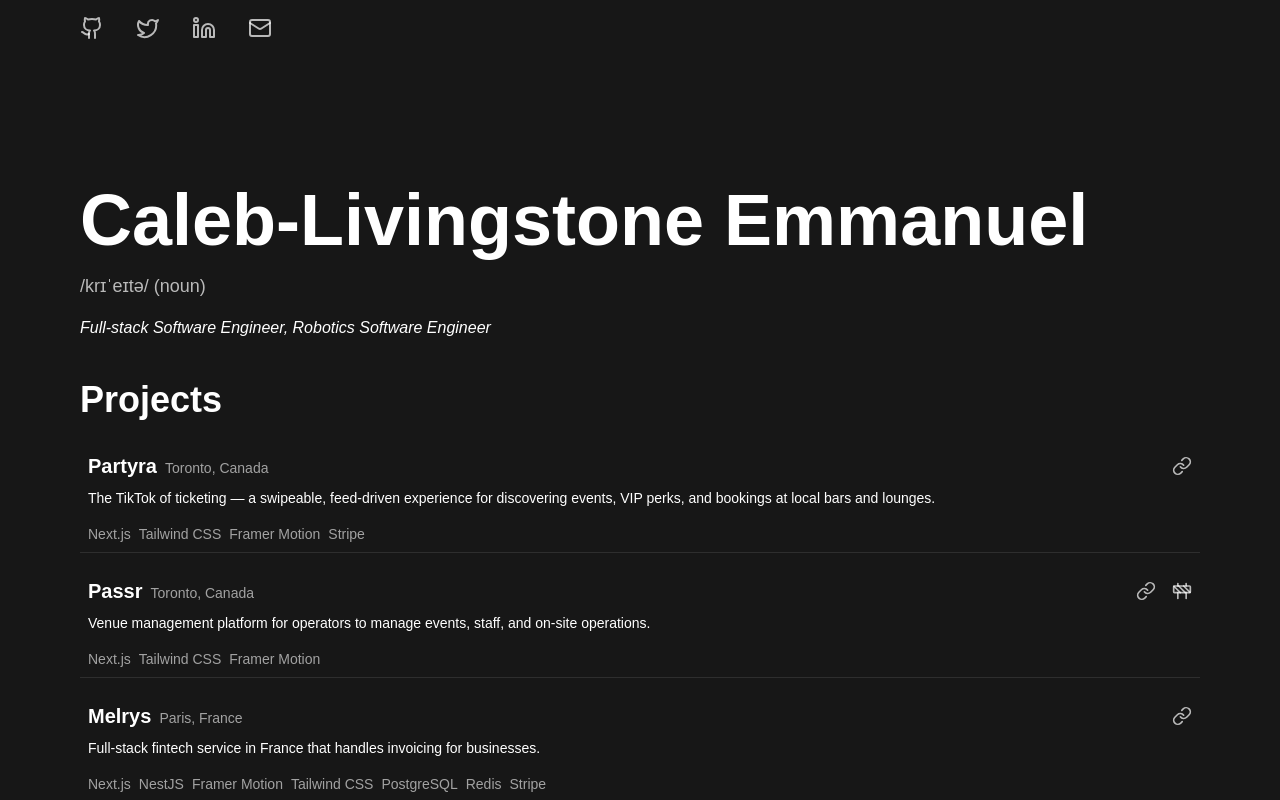
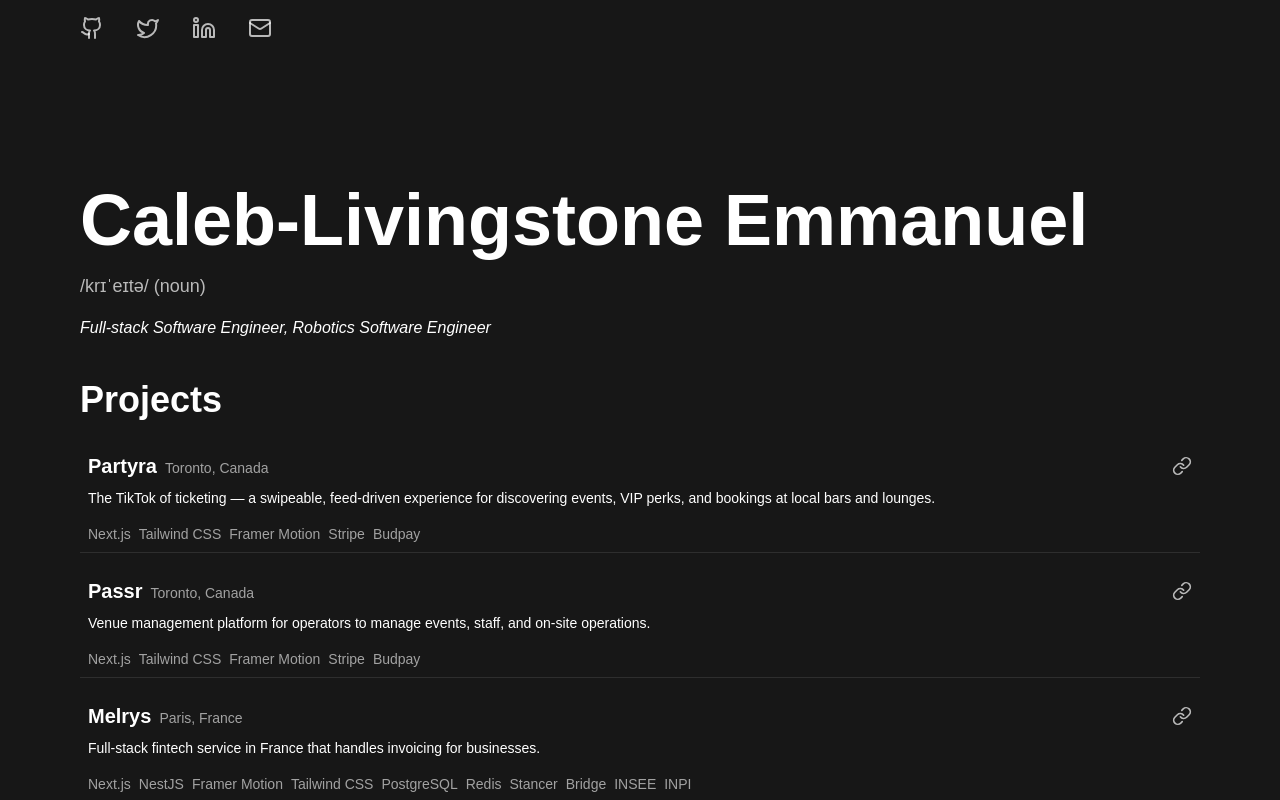
Before and after one commit to Caystone99/caystone99, a Next.js app: page / in a window 1280 px wide. Shown: the top 800 px of the page. Built offline with nearby package versions, Linux system fonts and the light colour scheme; a web font is replaced by a local one.

Commit message:
fix: works

```diff
--- a/data/works.js
+++ b/data/works.js
@@ -3,7 +3,7 @@
     id: "partyra",
     title: "Partyra",
     description: "The TikTok of ticketing — a swipeable, feed-driven experience for discovering events, VIP perks, and bookings at local bars and lounges.",
-    tech: ["Next.js", "Tailwind CSS", "Framer Motion", "Stripe"],
+    tech: ["Next.js", "Tailwind CSS", "Framer Motion", "Stripe", "Budpay"],
     country: "Toronto, Canada",
     liveUrl: "https://partyra.com",
     status: "Live",
@@ -12,16 +12,16 @@
     id: "passr",
     title: "Passr",
     description: "Venue management platform for operators to manage events, staff, and on-site operations.",
-    tech: ["Next.js", "Tailwind CSS", "Framer Motion"],
+    tech: ["Next.js", "Tailwind CSS", "Framer Motion", "Stripe", "Budpay"],
     country: "Toronto, Canada",
-    liveUrl: "https://partyra-venue.staging.app",
-    status: "in-progress",
+    liveUrl: "https://passr.partyr.com",
+    status: "Live",
   },
   {
     id: "melrys",
     title: "Melrys",
     description: "Full-stack fintech service in France that handles invoicing for businesses.",
-    tech: ["Next.js", "NestJS", "Framer Motion", "Tailwind CSS", "PostgreSQL", "Redis", "Stripe"],
+    tech: ["Next.js", "NestJS", "Framer Motion", "Tailwind CSS", "PostgreSQL", "Redis", "Stancer", "Bridge", "INSEE", "INPI"],
     country: "Paris, France",
     liveUrl: "https://melrys.fr",
     status: "Live",
```
